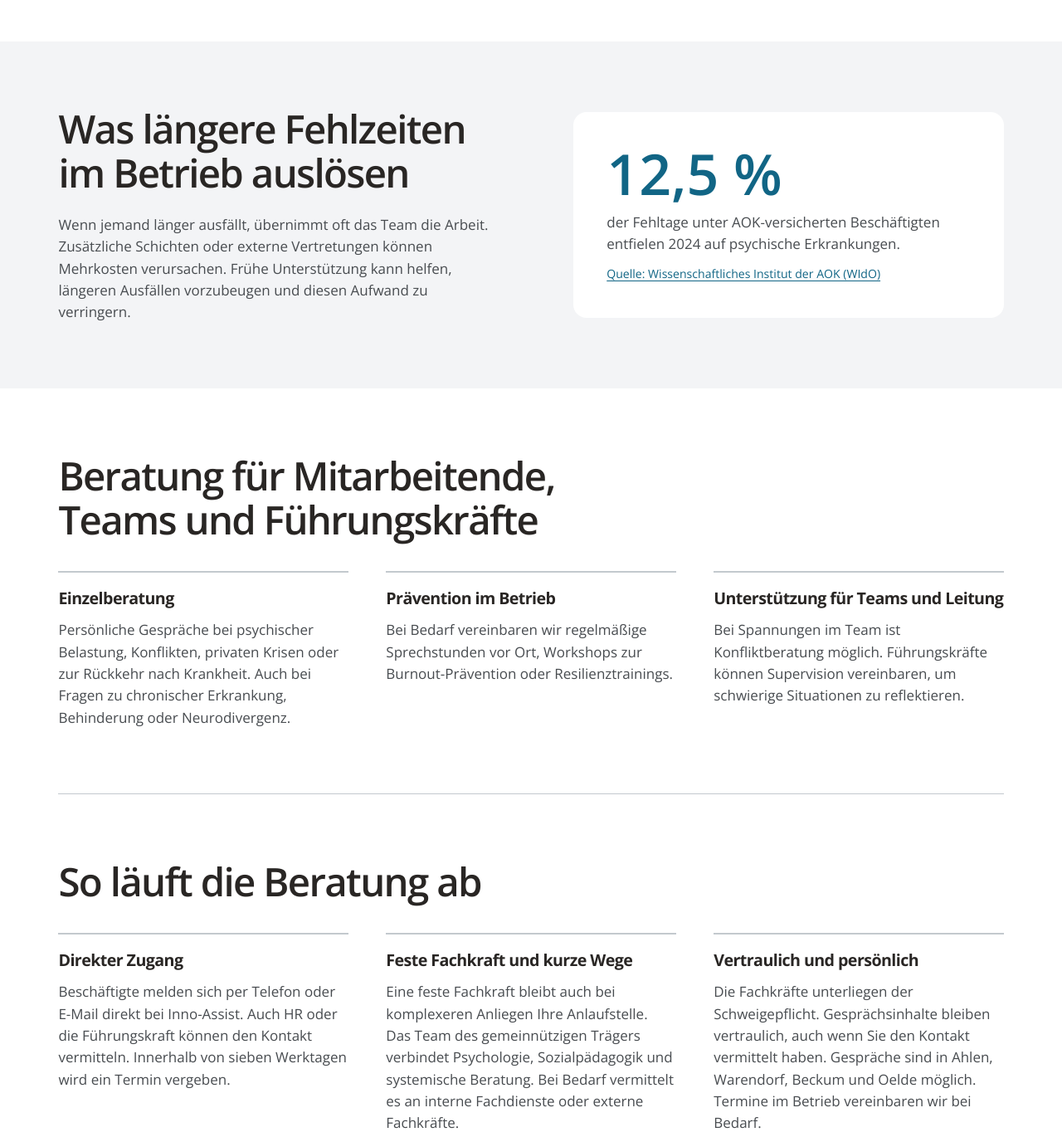
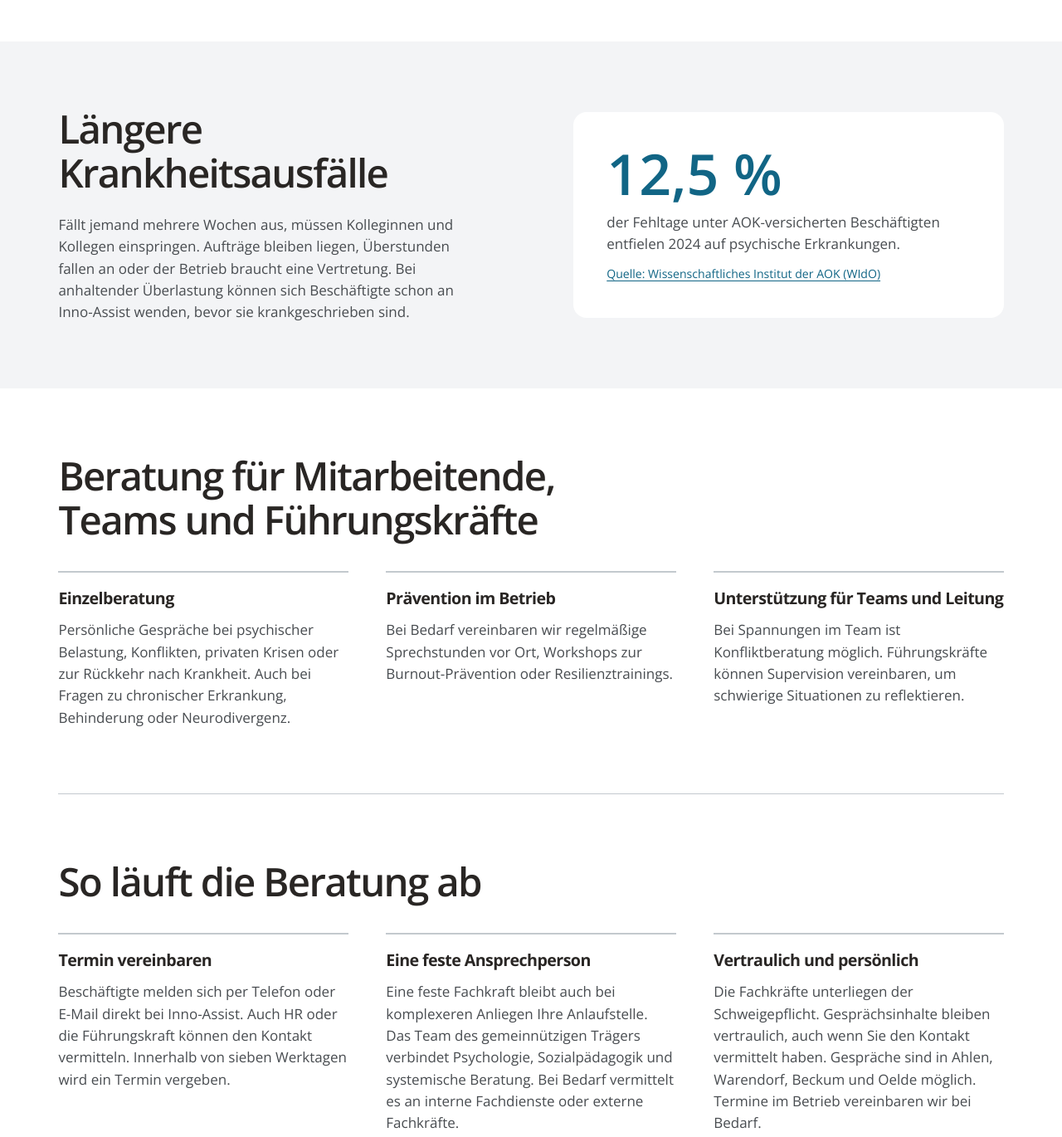
Before and after one commit to webhenk/innoassist, a plain HTML site: page index.html in a window 1280 px wide. Shown: the part 1220-2590 px from the top of the page at 83% size. Drawn offline with Linux system fonts and the light colour scheme.

Commit message:
Simplify landing page headings and absence copy

```diff
--- a/index.html
+++ b/index.html
@@ -72,8 +72,8 @@
     <section class="tint">
       <div class="wrap segment split">
         <div>
-          <h2>Was längere Fehlzeiten im Betrieb auslösen</h2>
-          <p>Wenn jemand länger ausfällt, übernimmt oft das Team die Arbeit. Zusätzliche Schichten oder externe Vertretungen können Mehrkosten verursachen. Frühe Unterstützung kann helfen, längeren Ausfällen vorzubeugen und diesen Aufwand zu verringern.</p>
+          <h2>Längere Krankheitsausfälle</h2>
+          <p>Fällt jemand mehrere Wochen aus, müssen Kolleginnen und Kollegen einspringen. Aufträge bleiben liegen, Überstunden fallen an oder der Betrieb braucht eine Vertretung. Bei anhaltender Überlastung können sich Beschäftigte schon an Inno-Assist wenden, bevor sie krankgeschrieben sind.</p>
         </div>
         <div class="absence-stat">
           <strong>12,5 %</strong>
@@ -105,11 +105,11 @@
       <h2>So läuft die Beratung ab</h2>
       <div class="columns">
         <article>
-          <h3>Direkter Zugang</h3>
+          <h3>Termin vereinbaren</h3>
           <p>Beschäftigte melden sich per Telefon oder E-Mail direkt bei Inno-Assist. Auch HR oder die Führungskraft können den Kontakt vermitteln. Innerhalb von sieben Werktagen wird ein Termin vergeben.</p>
         </article>
         <article>
-          <h3>Feste Fachkraft und kurze Wege</h3>
+          <h3>Eine feste Ansprechperson</h3>
           <p>Eine feste Fachkraft bleibt auch bei komplexeren Anliegen Ihre Anlaufstelle. Das Team des gemeinnützigen Trägers verbindet Psychologie, Sozialpädagogik und systemische Beratung. Bei Bedarf vermittelt es an interne Fachdienste oder externe Fachkräfte.</p>
         </article>
         <article>
@@ -138,7 +138,7 @@
     <section id="kontakt" class="contact">
       <div class="wrap segment split">
         <div>
-          <h2>Passt Inno-Assist zu Ihrem Unternehmen?</h2>
+          <h2>Ihr Ansprechpartner</h2>
           <div class="contact-person">
             <img src="bastian-weitzner.webp" alt="" width="256" height="256" loading="lazy">
             <div>
```
